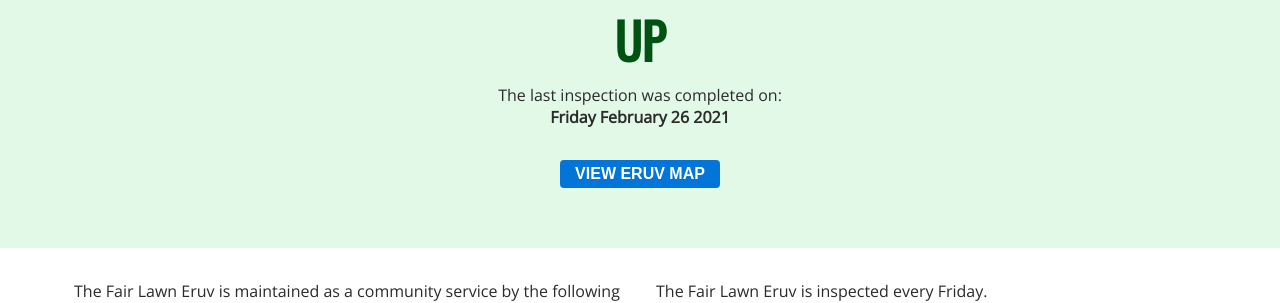
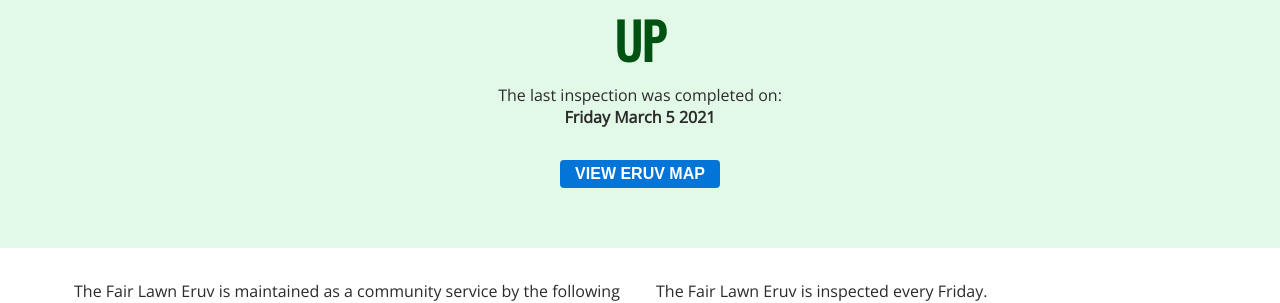
Before and after one commit to MisterGlass/eiruv, a Jekyll site: the page built from docs/index.md, in a window 1280 px wide. Shown: the part 206-509 px from the top of the page. Built offline with Jekyll 4.4.1, drawn with Linux system fonts in a browser that asks for light colours; our own code applies the rules of GitHub Pages for plain Markdown files.

Commit message:
Update eruv_status.yml

```diff
--- a/docs/_data/eruv_status.yml
+++ b/docs/_data/eruv_status.yml
@@ -1,3 +1,3 @@
 status: "Up"
-date: "Friday February 26 2021 "
+date: "Friday March 5 2021 "
 details: ""
```
